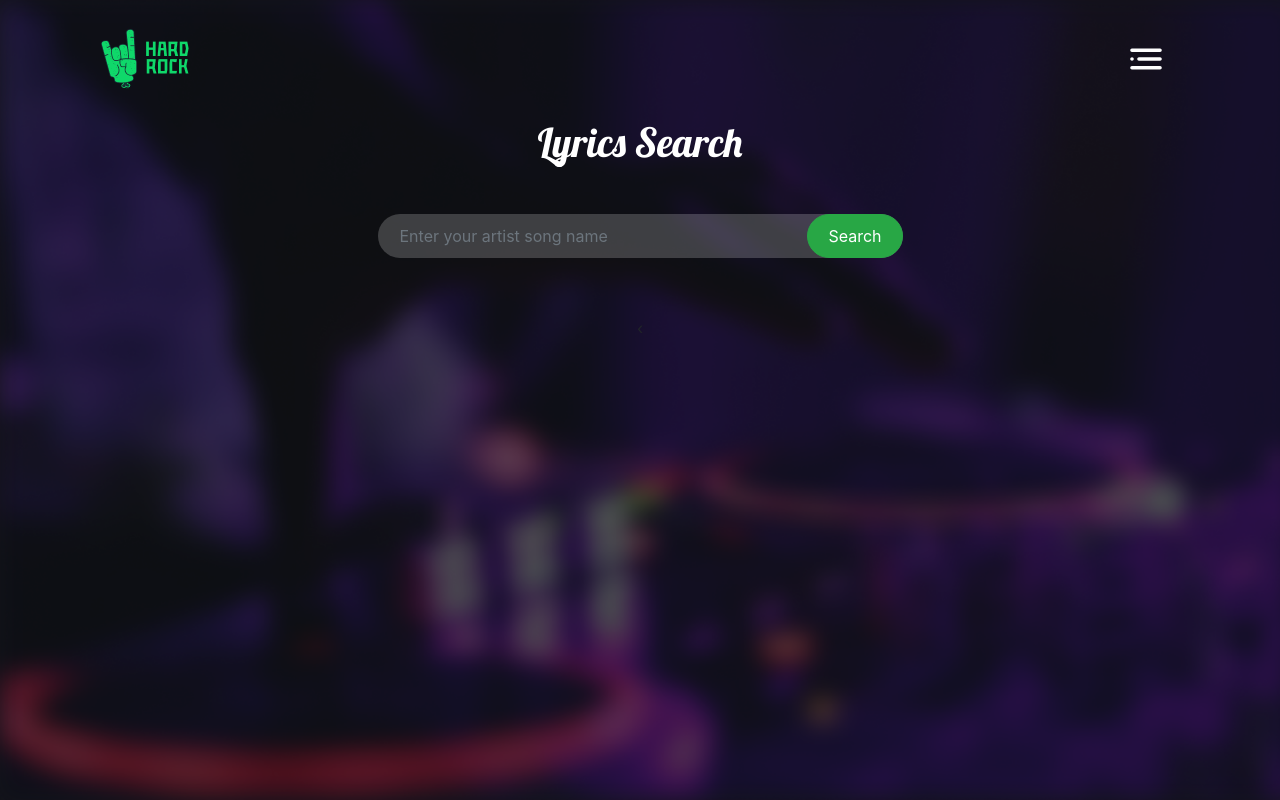
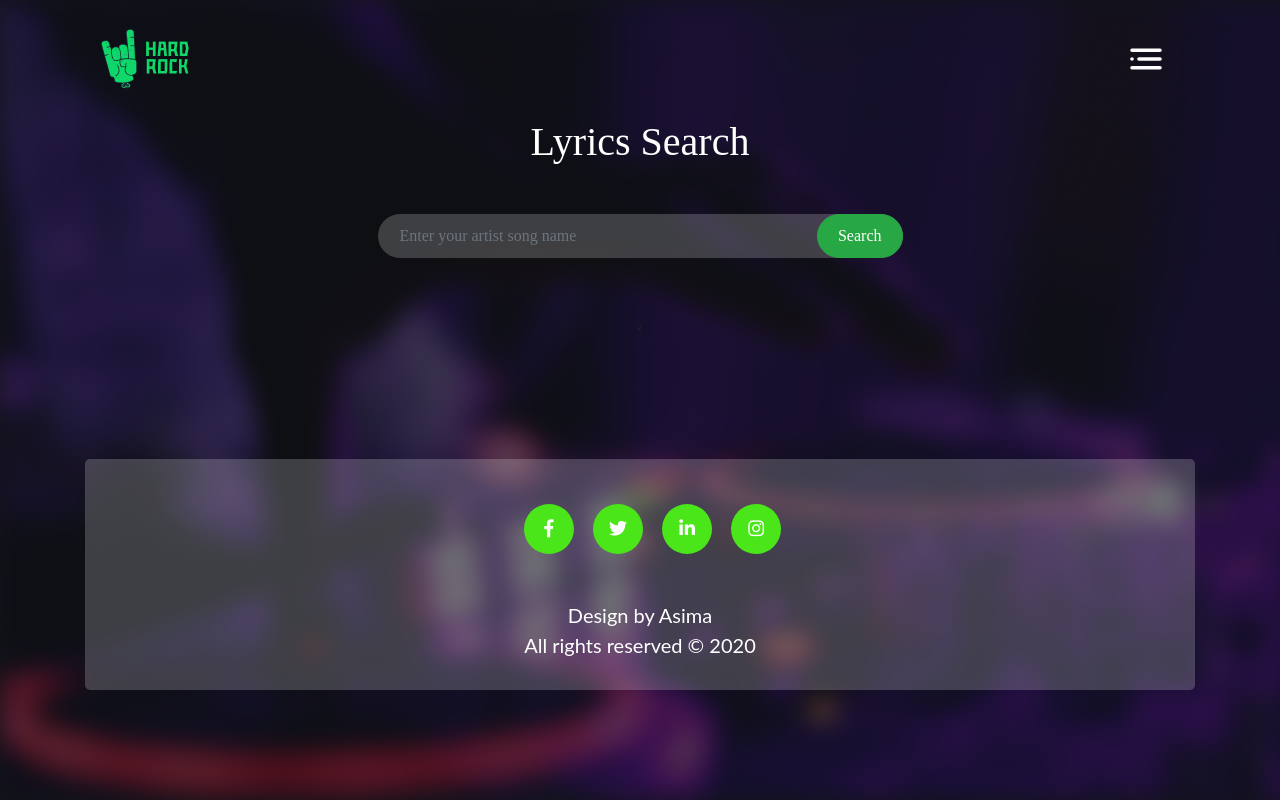
Before and after one commit to asima-chowdhury/hard-rock, a plain HTML site: page index.html in a window 1280 px wide. Drawn offline with nearby package versions, Linux system fonts and the light colour scheme; a web font is replaced by a local one.

Commit message:
hard-rock updated!

```diff
--- a/index.html
+++ b/index.html
@@ -3,8 +3,11 @@
 
 <head>
     <title>Hard Rock Solution - Song Lyric App</title>
+    <!-- Font Awesome CSS -->
+    <link rel="stylesheet" href="https://use.fontawesome.com/releases/v5.0.13/css/all.css"
+        integrity="sha384-DNOHZ68U8hZfKXOrtjWvjxusGo9WQnrNx2sqG0tfsghAvtVlRW3tvkXWZh58N9jp" crossorigin="anonymous">
     <!-- google-font -->
-    <link href="https://fonts.googleapis.com/css2?family=Lobster&display=swap" rel="stylesheet">
+    <link href="https://fonts.googleapis.com/css2?family=Libre+Caslon+Display&display=swap" rel="stylesheet">
     <!-- Required meta tags -->
     <meta charset="utf-8">
     <meta name="viewport" content="width=device-width, initial-scale=1, shrink-to-fit=no">
@@ -71,9 +74,18 @@
                 </pre>
             </div>
             <!-- === Fancy results === -->
-            <div class="search-result col-md-8 mx-auto py-4"  id="totalResult">
+            <div class="search-result col-md-8 mx-auto py-4" id="totalResult">
             </div>
         </main>
+        <footer class="footer">
+            <ul>
+                <li><a href=""><i class="fab fa-facebook-f"></i></a></li>
+                <li><a href=""><i class="fab fa-twitter"></i></a></li>
+                <li><a href=""><i class="fab fa-linkedin-in"></i></a></li>
+                <li><a href=""><i class="fab fa-instagram"></i></a></li>
+            </ul>
+            <p>Design by Asima<br />All rights reserved &copy; 2020</p>
+        </footer>
     </div>
     <!-- Optional JavaScript -->
     <!-- jQuery first, then Popper.js, then Bootstrap JS -->
--- a/style.css
+++ b/style.css
@@ -5,6 +5,7 @@ body{
     background-repeat: no-repeat;
     background-size: 100%;
     background-position: top;
+    font-family: 'Libre Caslon Display', serif;
 }
 
 .form-control{
@@ -51,6 +52,35 @@ body{
 .single-result{
     box-shadow: 0 0 7px 4px rgba(6, 224, 159, 0.945);
 }
-h1,h2,h3{
-    font-family: 'Lobster', cursive;
+.footer{
+	margin:0 auto;
+	text-align: center;
+    background: rgba(255, 255, 255, 0.2);
+    font-family: 'Lato', sans-serif;
+    border-radius: 5px;
 }
+.footer ul{}
+.footer ul li{
+	display:inline-block;
+}
+.footer ul li i {
+	font-size: 18px;
+	margin-top: 45px;
+	background-color: #4ae61a;
+	color: white;
+	border-radius: 50%;
+	margin-right: 15px;
+	height: 50px;
+	width: 50px;
+	padding-top: 15px;
+
+}
+.footer ul li i:hover{
+	color: black;
+	transition:.5s;
+}
+.footer p {
+	color: white;
+	font-size: 20px;
+	padding: 30px 0;
+}
```
